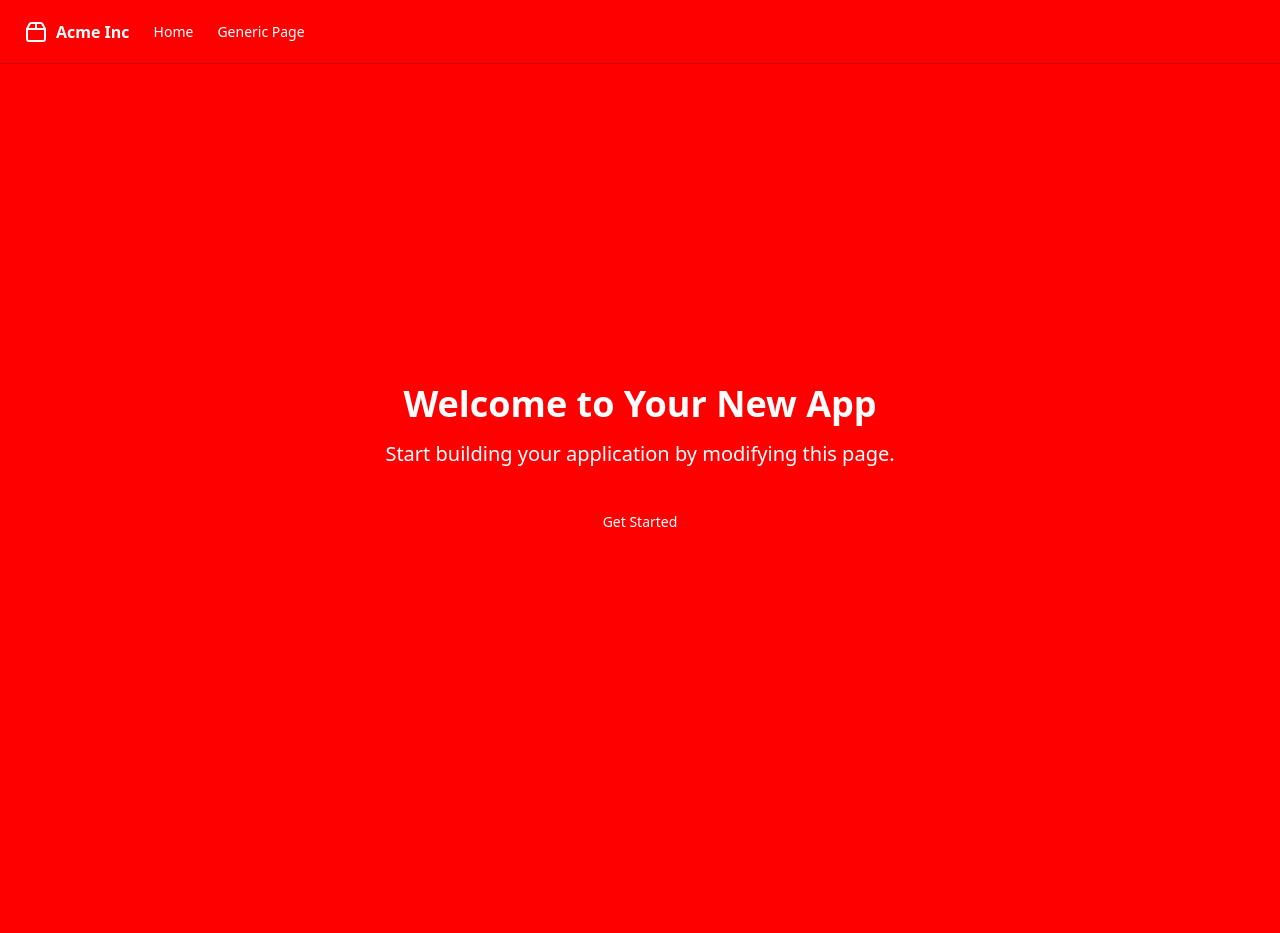
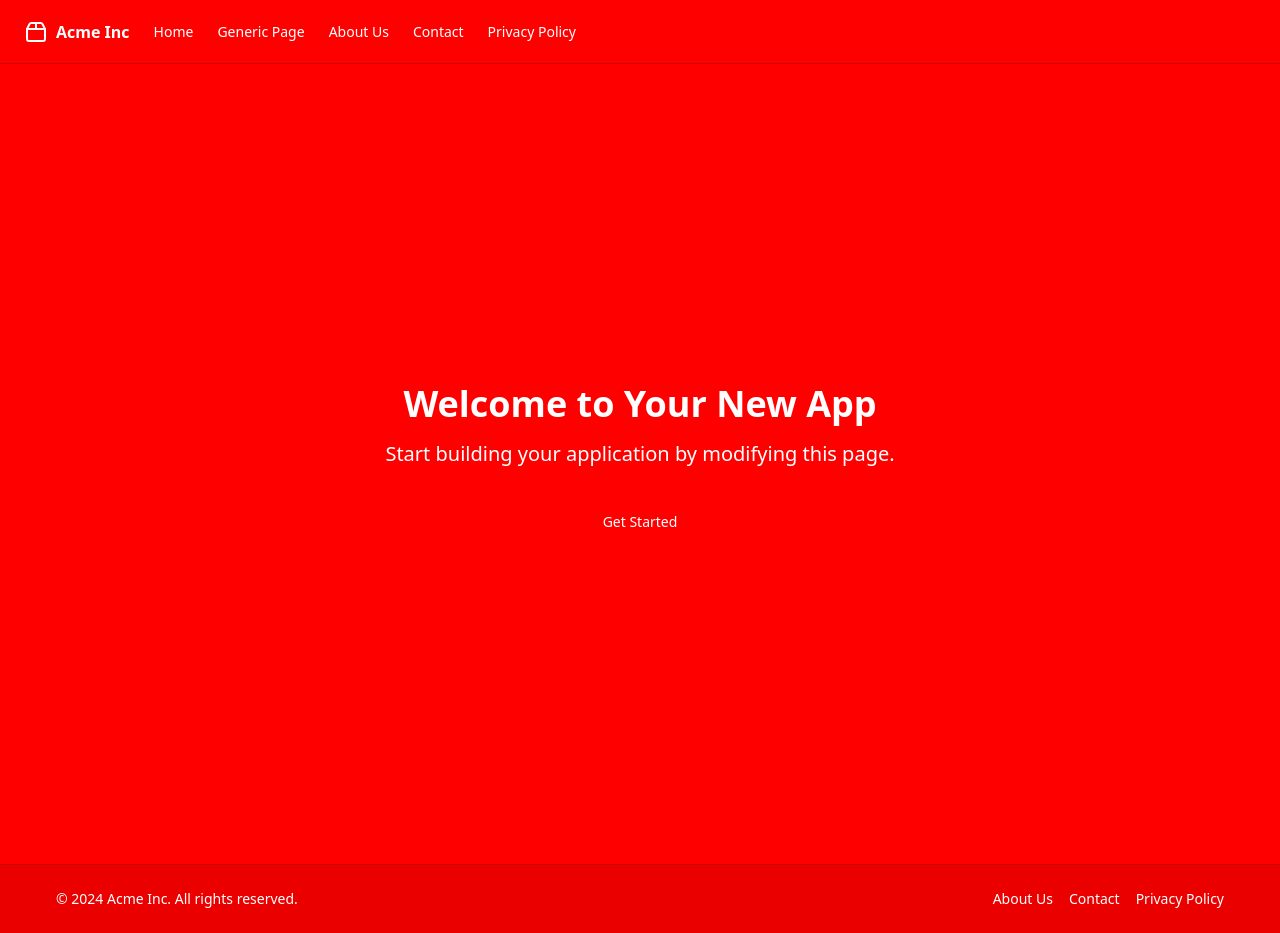
Before and after one commit to GPT-Engineer-App-Dev/framework-embryo, a React (Vite) app: page / in a window 1280 px wide. Before the commit the page ends 864 px from the top, so only its background shows below. Built offline with nearby package versions, Linux system fonts and the light colour scheme.

Commit message:
Add footer and related pages

```diff
--- /dev/null
+++ b/src/components/Footer.jsx
@@ -0,0 +1,26 @@
+import { NavLink } from "react-router-dom";
+
+const Footer = () => {
+  return (
+    <footer className="bg-muted/40 border-t py-6 px-4 md:px-6">
+      <div className="container mx-auto flex flex-col md:flex-row justify-between items-center">
+        <div className="text-sm text-muted-foreground mb-4 md:mb-0">
+          © 2024 Acme Inc. All rights reserved.
+        </div>
+        <nav className="flex gap-4 text-sm">
+          <NavLink to="/about" className="text-muted-foreground hover:text-primary transition-colors">
+            About Us
+          </NavLink>
+          <NavLink to="/contact" className="text-muted-foreground hover:text-primary transition-colors">
+            Contact
+          </NavLink>
+          <NavLink to="/privacy" className="text-muted-foreground hover:text-primary transition-colors">
+            Privacy Policy
+          </NavLink>
+        </nav>
+      </div>
+    </footer>
+  );
+};
+
+export default Footer;
--- a/src/layouts/navbar/index.jsx
+++ b/src/layouts/navbar/index.jsx
@@ -2,6 +2,7 @@ import { navItems } from "@/nav-items";
 import { Outlet } from "react-router-dom";
 import { DesktopNavbar } from "./_components/DesktopNavbar";
 import { MobileSheet } from "./_components/MobileSheet";
+import Footer from "@/components/Footer";
 
 const Layout = () => {
   return (
@@ -13,6 +14,7 @@ const Layout = () => {
       <main className="flex-grow overflow-auto">
         <Outlet />
       </main>
+      <Footer />
     </div>
   );
 };
--- a/src/layouts/sidebar/index.jsx
+++ b/src/layouts/sidebar/index.jsx
@@ -1,6 +1,7 @@
 import { Outlet } from "react-router-dom";
 import { MobileSidebar } from "./_components/MobileSidebar";
 import { NavbarAndSidebar } from "./_components/NavbarAndSidebar";
+import Footer from "@/components/Footer";
 
 const Layout = () => {
   return (
@@ -16,6 +17,7 @@ const Layout = () => {
         <main className="flex-grow p-4 overflow-auto">
           <Outlet />
         </main>
+        <Footer />
       </div>
     </div>
   );
--- a/src/nav-items.jsx
+++ b/src/nav-items.jsx
@@ -1,6 +1,9 @@
-import { Home, FileText } from "lucide-react";
+import { Home, FileText, Info, Mail, Shield } from "lucide-react";
 import Index from "./pages/Index.jsx";
 import GenericPage from "./pages/GenericPage.jsx";
+import AboutPage from "./pages/AboutPage.jsx";
+import ContactPage from "./pages/ContactPage.jsx";
+import PrivacyPage from "./pages/PrivacyPage.jsx";
 
 /**
  * Central place for defining the navigation items. Used for navigation components and routing.
@@ -18,4 +21,22 @@ export const navItems = [
     icon: <FileText className="h-4 w-4" />,
     page: <GenericPage />,
   },
+  {
+    title: "About Us",
+    to: "/about",
+    icon: <Info className="h-4 w-4" />,
+    page: <AboutPage />,
+  },
+  {
+    title: "Contact",
+    to: "/contact",
+    icon: <Mail className="h-4 w-4" />,
+    page: <ContactPage />,
+  },
+  {
+    title: "Privacy Policy",
+    to: "/privacy",
+    icon: <Shield className="h-4 w-4" />,
+    page: <PrivacyPage />,
+  },
 ];
--- /dev/null
+++ b/src/pages/AboutPage.jsx
@@ -0,0 +1,29 @@
+import { Card, CardContent, CardHeader, CardTitle } from "@/components/ui/card";
+
+const AboutPage = () => {
+  return (
+    <div className="container mx-auto py-8">
+      <h1 className="text-3xl font-bold mb-6">About Us</h1>
+      <Card>
+        <CardHeader>
+          <CardTitle>Our Story</CardTitle>
+        </CardHeader>
+        <CardContent>
+          <p>
+            Acme Inc. is a leading technology company dedicated to innovation and excellence.
+            Founded in 2010, we've been at the forefront of developing cutting-edge solutions
+            that transform the way businesses operate in the digital age.
+          </p>
+          <p className="mt-4">
+            Our mission is to empower organizations with intuitive, powerful tools that
+            drive efficiency and growth. With a team of passionate experts and a commitment
+            to continuous improvement, we strive to exceed our customers' expectations and
+            shape the future of technology.
+          </p>
+        </CardContent>
+      </Card>
+    </div>
+  );
+};
+
+export default AboutPage;
--- /dev/null
+++ b/src/pages/ContactPage.jsx
@@ -0,0 +1,37 @@
+import { Button } from "@/components/ui/button";
+import { Card, CardContent, CardHeader, CardTitle } from "@/components/ui/card";
+import { Input } from "@/components/ui/input";
+import { Label } from "@/components/ui/label";
+import { Textarea } from "@/components/ui/textarea";
+
+const ContactPage = () => {
+  return (
+    <div className="container mx-auto py-8">
+      <h1 className="text-3xl font-bold mb-6">Contact Us</h1>
+      <Card className="max-w-md mx-auto">
+        <CardHeader>
+          <CardTitle>Get in Touch</CardTitle>
+        </CardHeader>
+        <CardContent>
+          <form className="space-y-4">
+            <div className="space-y-2">
+              <Label htmlFor="name">Name</Label>
+              <Input id="name" placeholder="Your name" />
+            </div>
+            <div className="space-y-2">
+              <Label htmlFor="email">Email</Label>
+              <Input id="email" type="email" placeholder="Your email" />
+            </div>
+            <div className="space-y-2">
+              <Label htmlFor="message">Message</Label>
+              <Textarea id="message" placeholder="Your message" />
+            </div>
+            <Button type="submit" className="w-full">Send Message</Button>
+          </form>
+        </CardContent>
+      </Card>
+    </div>
+  );
+};
+
+export default ContactPage;
--- /dev/null
+++ b/src/pages/PrivacyPage.jsx
@@ -0,0 +1,41 @@
+import { Card, CardContent, CardHeader, CardTitle } from "@/components/ui/card";
+
+const PrivacyPage = () => {
+  return (
+    <div className="container mx-auto py-8">
+      <h1 className="text-3xl font-bold mb-6">Privacy Policy</h1>
+      <Card>
+        <CardHeader>
+          <CardTitle>Our Commitment to Your Privacy</CardTitle>
+        </CardHeader>
+        <CardContent>
+          <p>
+            At Acme Inc., we are committed to protecting your privacy and ensuring the security
+            of your personal information. This Privacy Policy outlines how we collect, use,
+            and safeguard your data when you use our services or visit our website.
+          </p>
+          <h3 className="text-xl font-semibold mt-4 mb-2">Information We Collect</h3>
+          <p>
+            We collect information that you provide directly to us, such as when you create
+            an account, use our services, or contact our support team. This may include your
+            name, email address, and other relevant details.
+          </p>
+          <h3 className="text-xl font-semibold mt-4 mb-2">How We Use Your Information</h3>
+          <p>
+            We use the information we collect to provide, maintain, and improve our services,
+            to communicate with you, and to comply with legal obligations. We do not sell your
+            personal information to third parties.
+          </p>
+          <h3 className="text-xl font-semibold mt-4 mb-2">Your Rights and Choices</h3>
+          <p>
+            You have the right to access, correct, or delete your personal information. You
+            can also opt out of certain data collection and use practices. For more information
+            on exercising these rights, please contact us.
+          </p>
+        </CardContent>
+      </Card>
+    </div>
+  );
+};
+
+export default PrivacyPage;
```
